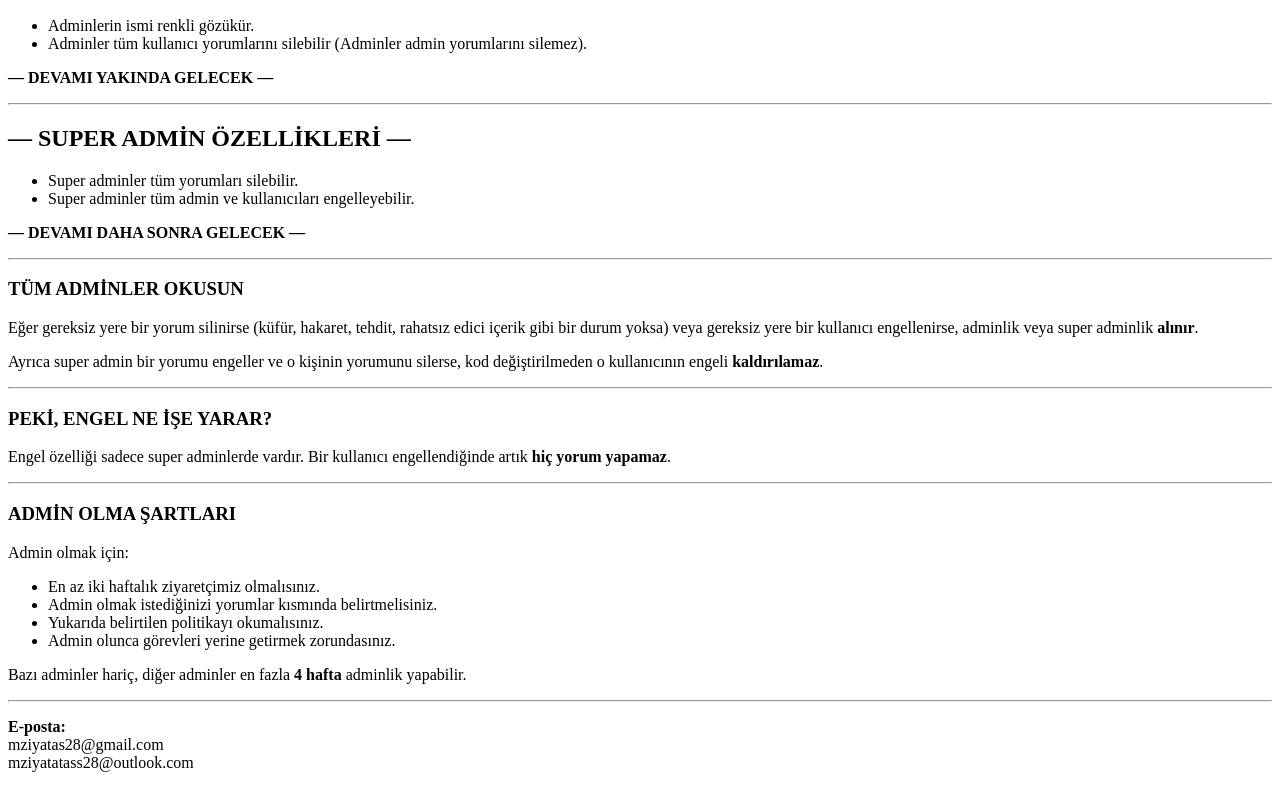
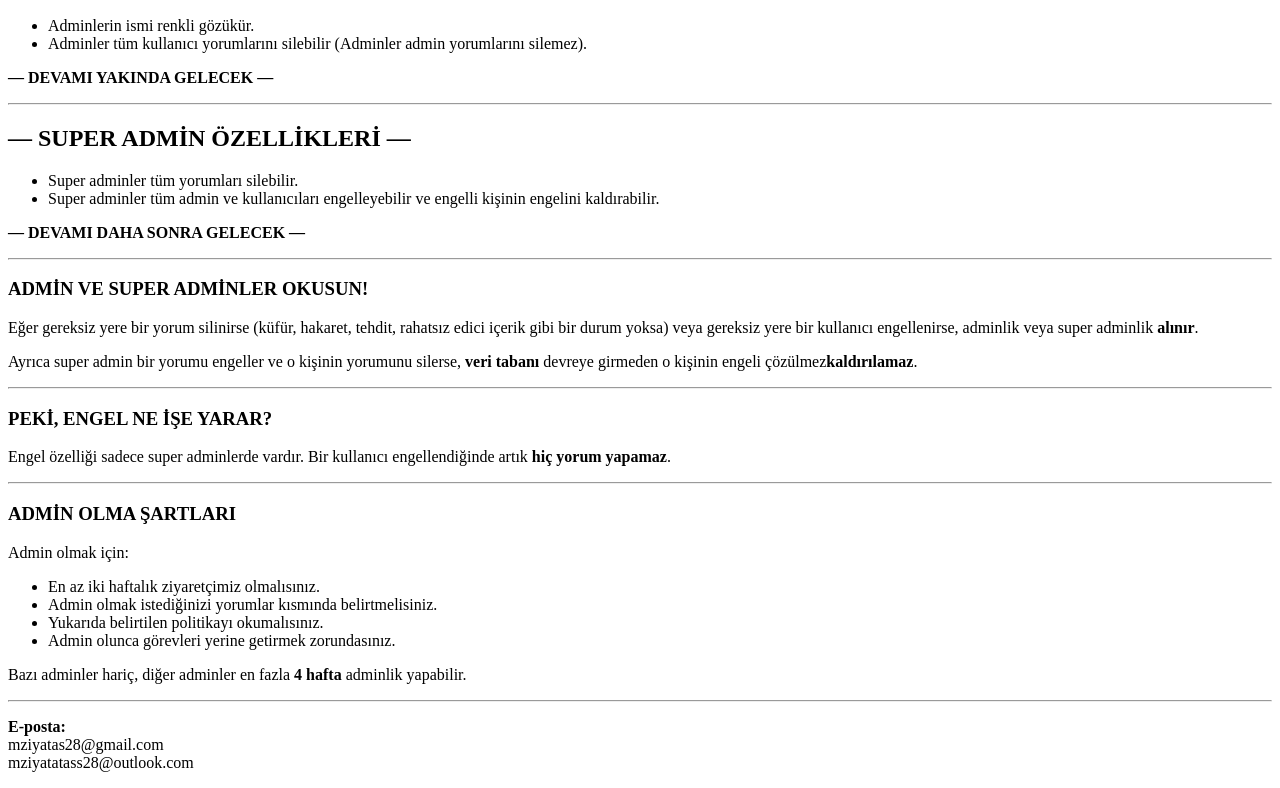
Before and after one commit to mustafaakademiyazilimtr/admin.github.io, a plain HTML site: page index.html in a window 1280 px wide. Shown: the part 110-898 px from the top of the page. Drawn offline with Linux system fonts and the light colour scheme.

Commit message:
Update index.html

```diff
--- a/index.html
+++ b/index.html
@@ -24,13 +24,13 @@
 <h2>— SUPER ADMİN ÖZELLİKLERİ —</h2>
 <ul>
   <li>Super adminler tüm yorumları silebilir.</li>
-  <li>Super adminler tüm admin ve kullanıcıları engelleyebilir.</li>
+  <li>Super adminler tüm admin ve kullanıcıları engelleyebilir ve engelli kişinin engelini kaldırabilir.</li>
 </ul>
 <p><strong>— DEVAMI DAHA SONRA GELECEK —</strong></p>
 
 <hr>
 
-<h3>TÜM ADMİNLER OKUSUN</h3>
+<h3>ADMİN VE SUPER ADMİNLER OKUSUN!</h3>
 <p>
 Eğer gereksiz yere bir yorum silinirse (küfür, hakaret, tehdit, rahatsız edici içerik gibi bir durum yoksa)
 veya gereksiz yere bir kullanıcı engellenirse, adminlik veya super adminlik <strong>alınır</strong>.
@@ -38,7 +38,7 @@ veya gereksiz yere bir kullanıcı engellenirse, adminlik veya super adminlik <s
 
 <p>
 Ayrıca super admin bir yorumu engeller ve o kişinin yorumunu silerse,
-kod değiştirilmeden o kullanıcının engeli <strong>kaldırılamaz</strong>.
+<strong>veri tabanı</strong> devreye girmeden o kişinin engeli çözülmez<strong>kaldırılamaz</strong>.
 </p>
 
 <hr>
```
